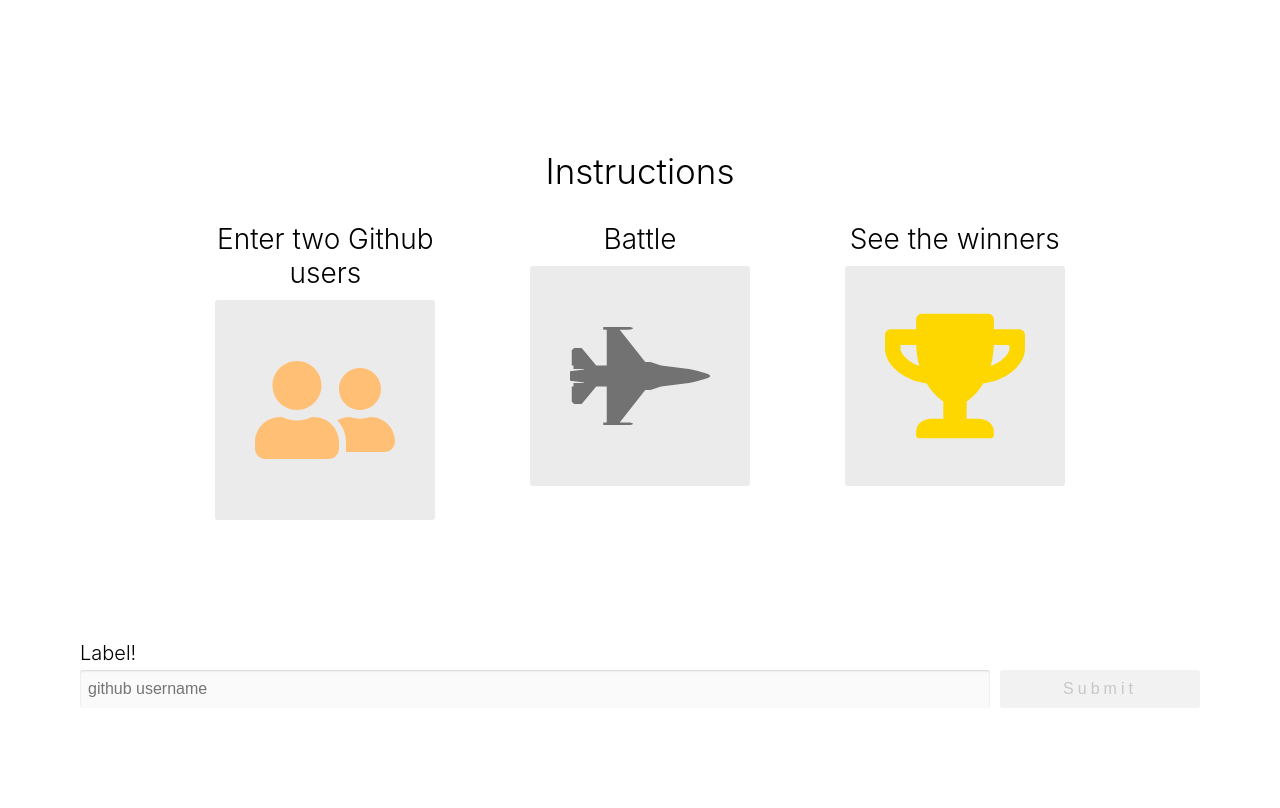
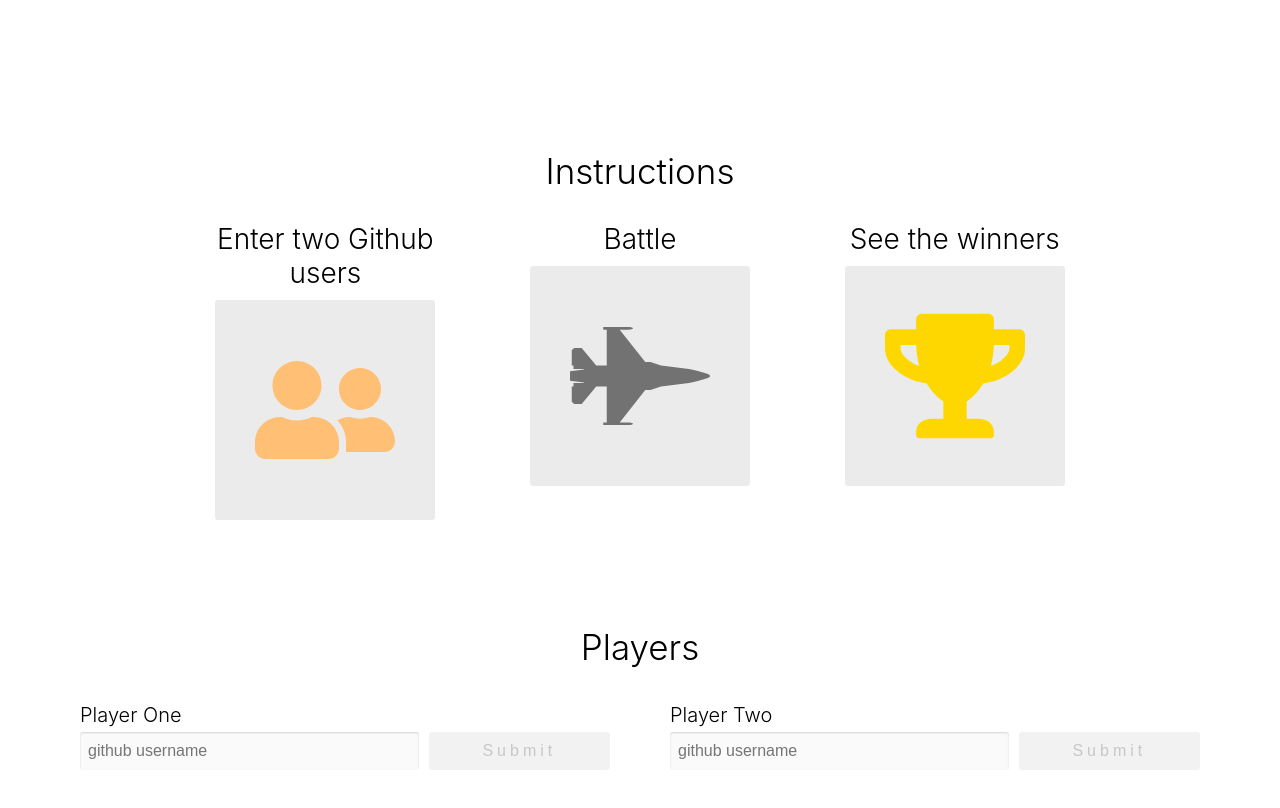
Before and after one commit to zkrakus/Github-Battle, a React app: page / in a window 1280 px wide. Built offline with nearby package versions, Linux system fonts and the light colour scheme.

Commit message:
Added player two input.

```diff
--- a/app/components/Battle.js
+++ b/app/components/Battle.js
@@ -88,20 +88,54 @@ class PlayerInput extends React.Component {
   }
 }
 
-PlayerInput.PropTypes = {
+PlayerInput.propTypes = {
   onSubmit: PropTypes.func.isRequired,
   label: PropTypes.string.isRequired,
 };
 
 export default class Battle extends React.Component {
+  constructor(props) {
+    super(props);
+
+    this.state = {
+      playerOne: null,
+      playerTwo: null,
+    };
+
+    this.handleSubmit = this.handleSubmit.bind(this);
+  }
+
+  handleSubmit(id, player) {
+    this.setState({
+      [id]: player,
+    });
+  }
+
   render() {
+    const { playerOne, playerTwo } = this.state;
+
     return (
       <React.Fragment>
         <Instructions />
-        <PlayerInput
-          label="Label!"
-          onSubmit={(value) => console.log("value!", value)}
-        />
+
+        <div className="players-container">
+          <h1 className="center-text header-lg">Players</h1>
+          <div className="row space-around">
+            {playerOne === null && (
+              <PlayerInput
+                label="Player One"
+                onSubmit={(player) => this.handleSubmit("playerOne", player)}
+              />
+            )}
+
+            {playerTwo === null && (
+              <PlayerInput
+                label="Player Two"
+                onSubmit={(player) => this.handleSubmit("playerTwo", player)}
+              />
+            )}
+          </div>
+        </div>
       </React.Fragment>
     );
   }
--- a/app/index.css
+++ b/app/index.css
@@ -206,3 +206,7 @@ li {
     background: #f2f2f2;
     color: #c7c7c7;
 }
+
+.players-container {
+    margin: 100px 0;
+}
```
